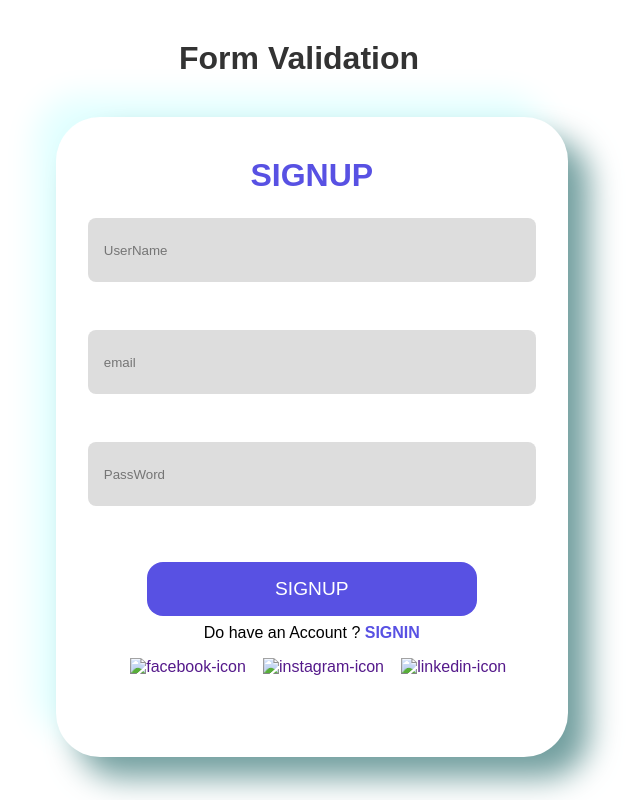
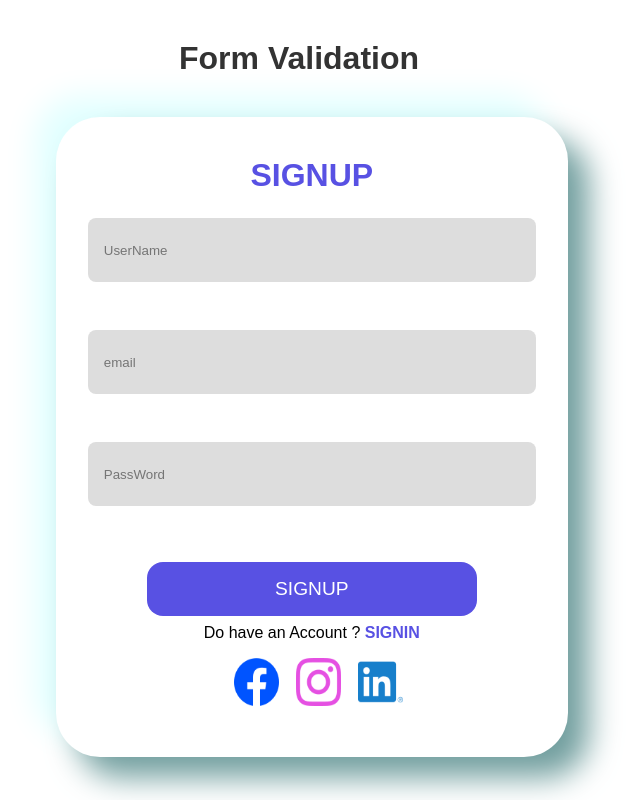
Before and after one commit to toruthecoder/Form-Validation, a plain HTML site: page index.html in a window 1280 px wide. Shown: the whole page, without its empty margins (341-981 px from the left). Drawn offline with Linux system fonts and the light colour scheme.

Commit message:
Update index.html

```diff
--- a/index.html
+++ b/index.html
@@ -43,9 +43,9 @@
 
             <div class="icon">
                 <a href="">
-                <img src="icons/facebook1.png" alt="facebook-icon">
-                <img src="icons/instagram.png" alt="instagram-icon">
-                <img src="icons/linkedin.png" alt="linkedin-icon">
+                <img src="facebook1.png" alt="facebook-icon">
+                <img src="instagram.png" alt="instagram-icon">
+                <img src="linkedin.png" alt="linkedin-icon">
             </a>
             </div>
         </form>
```
